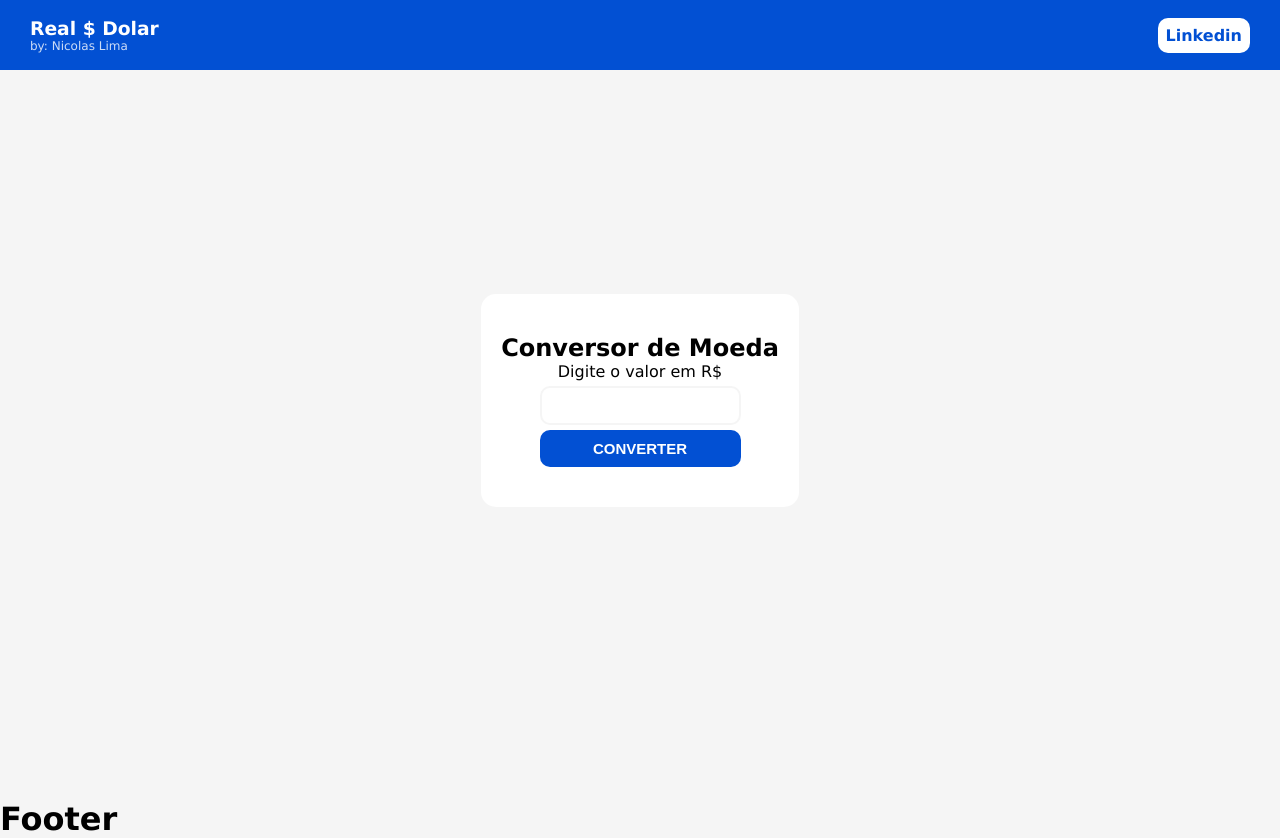
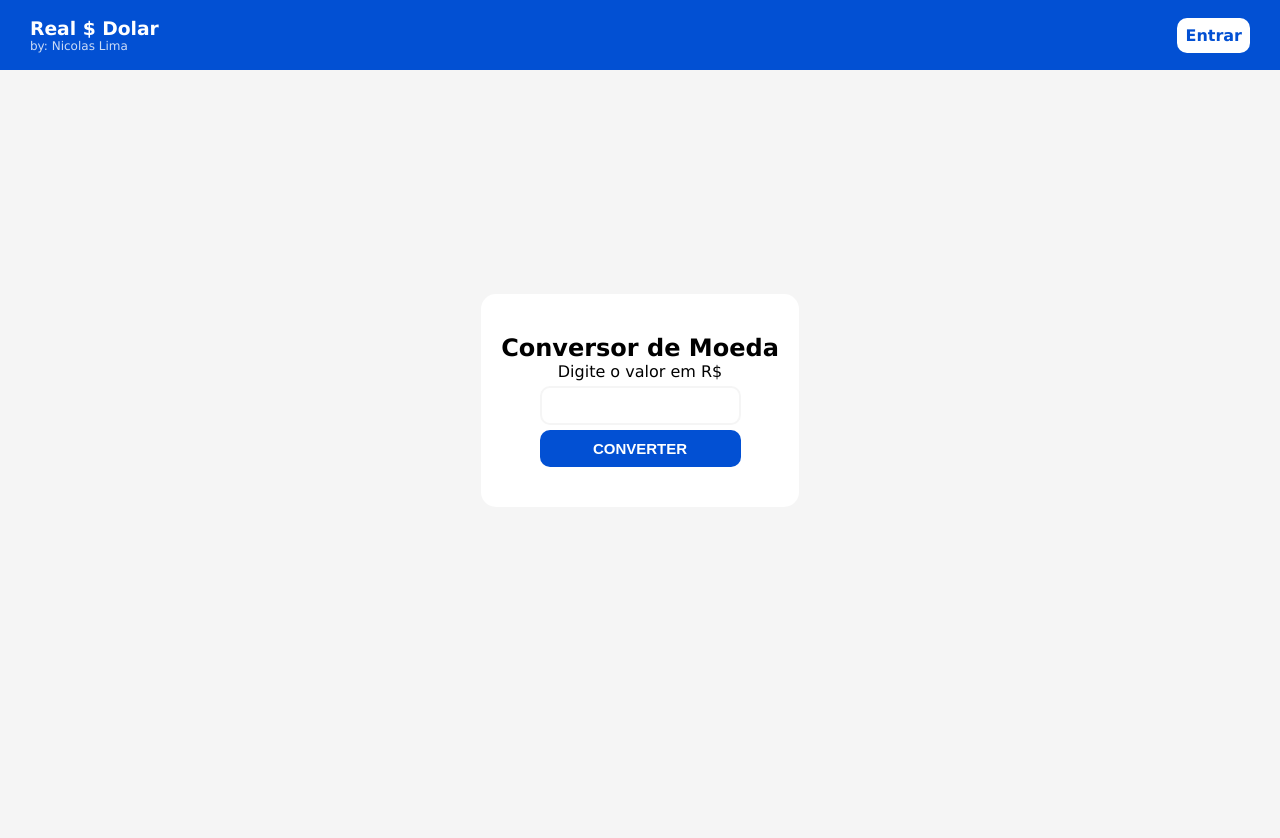
Before and after one commit to NicolasLimaDEV/PHP-Conversor-de-Moeda, a PHP site: page / in a window 1280 px wide. After the commit the page ends 467 px from the top, so only its background shows below. Run offline with PHP 8.4, Linux system fonts and the light colour scheme.

Commit message:
feat: Criando pasta de screenshots das telas do projeto, e a remoção do footer.php

```diff
--- a/components/footer.php
+++ /dev/null
@@ -1,3 +0,0 @@
-<footer>
-   <h1>Footer</h1>
-</footer>
--- a/components/header.php
+++ b/components/header.php
@@ -4,5 +4,5 @@
          <span>by: Nicolas Lima</span>
       </h3>
 
-      <a class="btn-linkedin" href="https://www.linkedin.com/in/nicolaslimadev/" target="_blank">Linkedin</a>
+      <a class="btn-linkedin" href="" >Entrar</a>
 </header>
--- a/converter.php
+++ b/converter.php
@@ -22,6 +22,5 @@
       </div>
    </section>
 
-   <?php include './components/footer.php' ?>
 </body>
 </html>
--- a/index.php
+++ b/index.php
@@ -25,6 +25,5 @@
    </section>
 
    <script src="validacao.js"></script>
-   <?php include './components/footer.php' ?>
 </body>
 </html>
```
Also changed, not shown: 3 other files.
